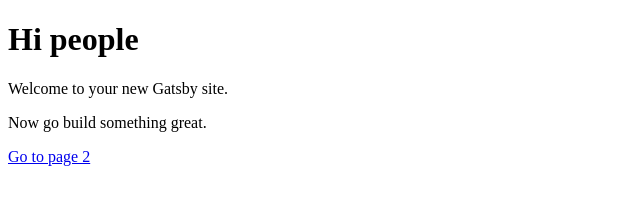
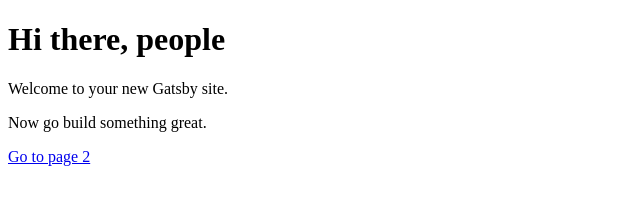
Before and after one commit to keithbro/keithbro.github.io, a Gatsby site: page / in a window 1280 px wide. Shown: the whole page, without its empty margins (0-640 px from the left). Built offline with nearby package versions, Linux system fonts and the light colour scheme; Gatsby itself is replaced by a stand-in of ours.

Commit message:
Test CD pipeline

```diff
--- a/src/pages/index.js
+++ b/src/pages/index.js
@@ -3,7 +3,7 @@ import Link from 'gatsby-link'
 
 const IndexPage = () => (
   <div>
-    <h1>Hi people</h1>
+    <h1>Hi there, people</h1>
     <p>Welcome to your new Gatsby site.</p>
     <p>Now go build something great.</p>
     <Link to="/page-2/">Go to page 2</Link>
```
